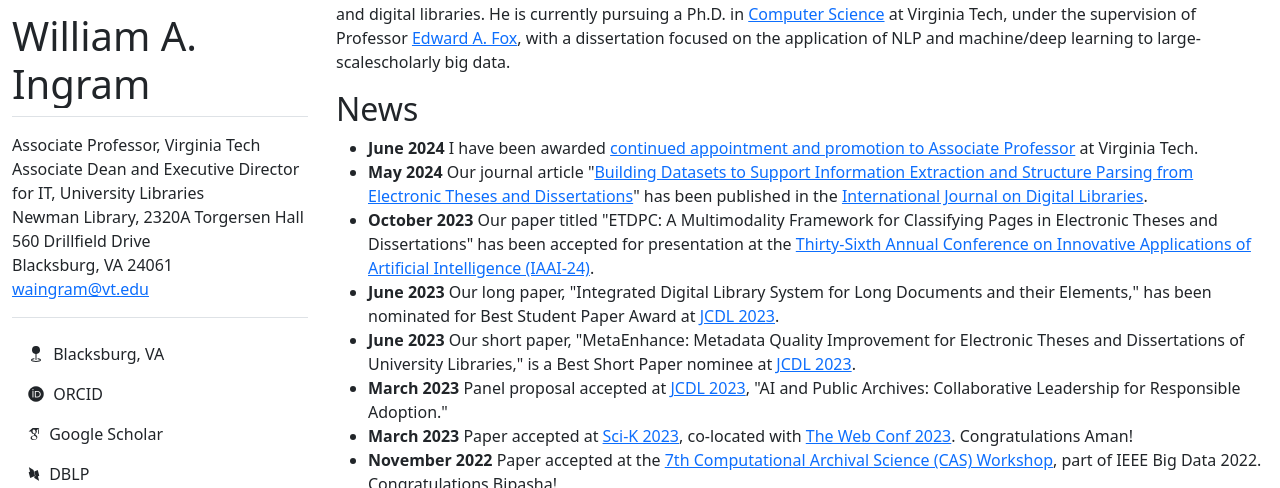
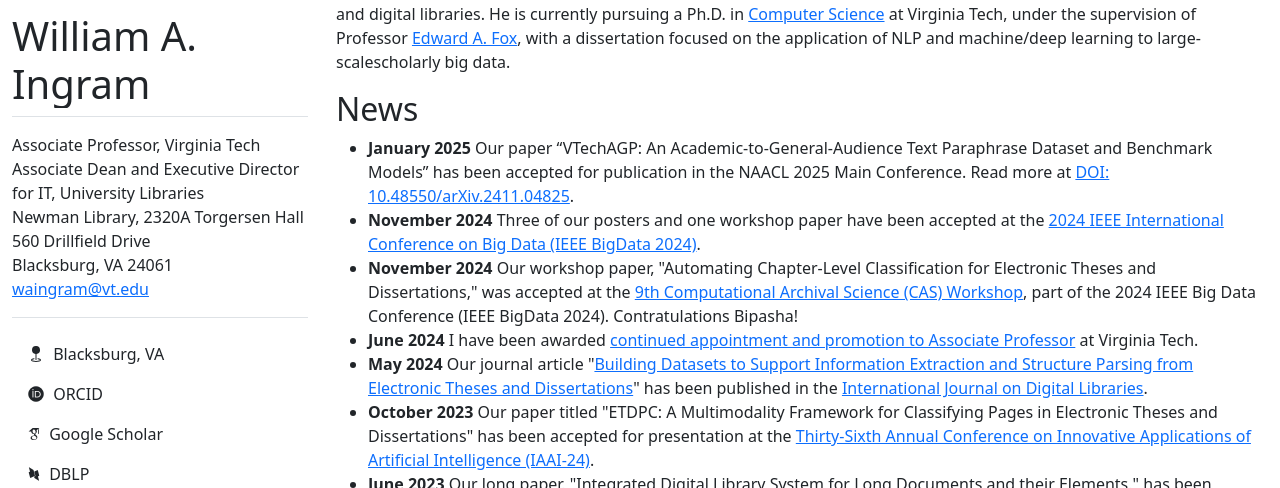
Before and after one commit to waingram/waingram.github.io, a Jekyll site: the page built from index.md, in a window 1280 px wide and 900 px high, cut to the strip 412-900 px from the top of the window. Built offline with Jekyll 4.4.1, drawn with Linux system fonts in a browser that asks for light colours; some web fonts are replaced.

Commit message:
update news

```diff
--- a/_data/news.yml
+++ b/_data/news.yml
@@ -1,3 +1,12 @@
+- date: "January 2025"
+  content: >
+    Our paper “VTechAGP: An Academic-to-General-Audience Text Paraphrase Dataset and Benchmark Models” has been accepted for publication in the NAACL 2025 Main Conference. Read more at <a href="https://doi.org/10.48550/arXiv.2411.04825" target="_blank">DOI: 10.48550/arXiv.2411.04825</a>.
+- date: "November 2024"
+  content: >
+    Three of our posters and one workshop paper have been accepted at the <a href="https://www3.cs.stonybrook.edu/~ieeebigdata2024/" target="_blank">2024 IEEE International Conference on Big Data (IEEE BigData 2024)</a>.
+- date: "November 2024"
+  content: >
+    Our workshop paper, "Automating Chapter-Level Classification for Electronic Theses and Dissertations," was accepted at the <a href="https://ai-collaboratory.net/cas/cas-workshops/2024-9th-cas-workshop/" target="_blank">9th Computational Archival Science (CAS) Workshop</a>, part of the 2024 IEEE Big Data Conference (IEEE BigData 2024). Contratulations Bipasha!
 - date: "June 2024"
   content: >
     I have been awarded <a href="https://news.vt.edu/articles/2024/06/bov-promotion-tenure.html" target="_blank">continued appointment and promotion to Associate Professor</a> at Virginia Tech.
```
